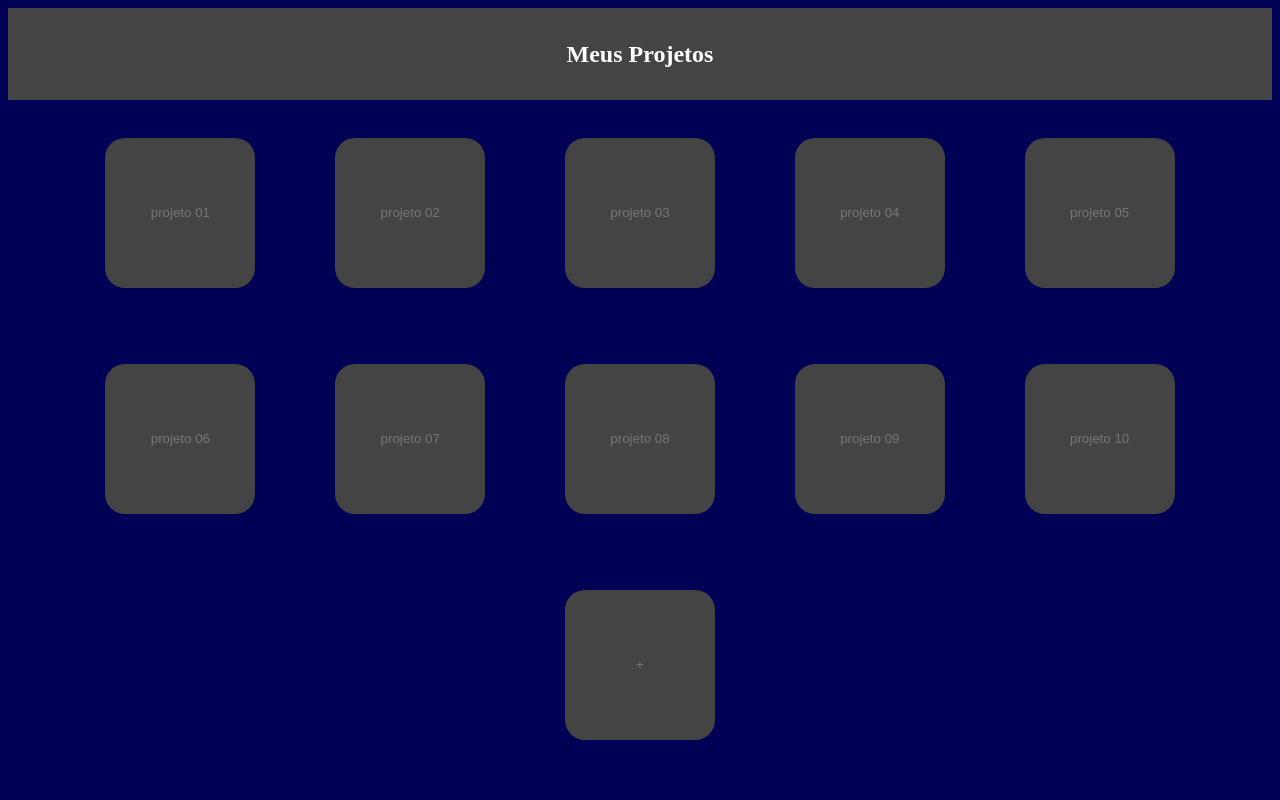
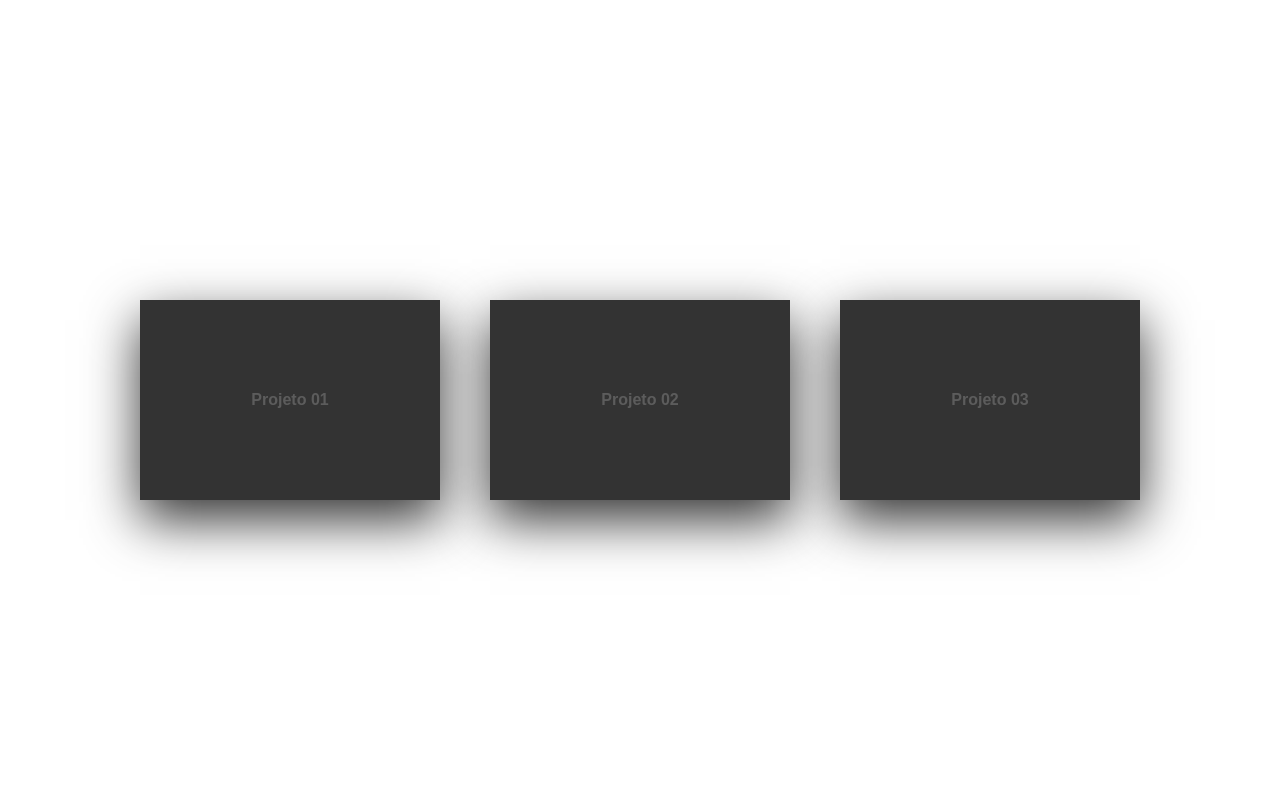
Before and after one commit to DevFelipePorto/Pixel-Piece-editor, a PHP site: page /Meus_projetos.html in a window 1280 px wide. Run offline with PHP 8.4, Linux system fonts and the light colour scheme; some libraries are stand-ins or nearby versions.

Commit message:
alterações no visual da pagina

```diff
--- a/Meus_projetos.html
+++ b/Meus_projetos.html
@@ -29,41 +29,206 @@
             padding-top: 1%;
             padding-bottom: 1%;
         }
+
+
+/* Quadados que sobem (para projetos) */
+ body{
+  display:flex;
+  margin:0;
+  padding:0;
+  min-height: 100vh;
+  justify-content: center;
+  align-items: center;
+  font-family: arial;
+}
+
+.container{
+  width: 1000px;
+  position: relative;
+  display: flex;
+  justify-content: space-between;
+  flex-wrap:wrap;
+
+}
+
+.container .card{
+  position: relative;
+}
+
+.container .card .face{
+  width:300px;
+  height: 200px;
+  transition:.4s;
+
+}
+
+.container .card .face.face1{
+  position: relative;
+  background: #333;
+  display: flex;
+  justify-content: center;
+  align-content:center;
+  align-items: center;
+  z-index: 1;
+  transform: translateY(100px);
+}
+
+.container .card:hover .face.face1{
+  transform: translateY(0);
+  box-shadow:
+    inset 0 0 60px whitesmoke,
+    inset 20px 0 80px #f0f,
+    inset -20px 0 80px #0ff,
+    inset 20px 0 300px #f0f,
+    inset -20px 0 300px #0ff,
+    0 0 50px #fff,
+    -10px 0 80px #f0f,
+    10px 0 80px #0ff;
+
+}
+
+
+.container .card .face.face1 .content{
+  opacity: .2;
+  transition:  0.5s;
+  text-align: center;
+
+
+
+}
+
+.container .card:hover .face.face1 .content{
+  opacity: 1;
+
+}
+
+.container .card .face.face1 .content i{
+  font-size: 3em;
+  color: white;
+  display: inline-block;
+
+}
+
+.container .card .face.face1 .content h3{
+  font-size: 1em;
+  color: white;
+  text-align: center;
+
+
+}
+
+.container .card .face.face1 .content a{
+   transition: .5s;
+}
+
+.container .card .face.face2{
+   position: relative;
+   background: whitesmoke;
+   display: flex;
+   align-items: center;
+   justify-content: center;
+   padding: 20px;
+  box-sizing: border-box;
+  box-shadow: 0 20px 50px rgba(0,0,0,.8);
+  transform: translateY(-100px);
+}
+
+.container .card:hover .face.face2{
+    transform: translateY(0);
+
+
+}
+
+.container .card .face.face2 .content p, a{
+  font-size: 10pt;
+  margin: 0 ;
+  padding: 0;
+  color:#333;
+}
+
+.container .card .face.face2 .content a{
+  text-decoration:none;
+  color: black;
+  box-sizing: border-box;
+  outline : 1px dashed #333;
+  padding: 10px;
+  margin: 15px 0 0;
+  display: inline-block;
+}
+
+.container .card .face.face2 .content a:hover{
+  background: #333 ;
+  color: whitesmoke;
+  box-shadow: inset 0px 0px 10px rgba(0,0,0,0.5);
+}
+/*Acaba aqui*/
+
     </style>
 
-    <body><center>
+    <body>
 
-        <div class="titulo">
+        <!--Botoes quadado Divs-->
+        <script src="https://kit.fontawesome.com/95a02bd20d.js"></script>
 
-            <center>
-                <h2>Meus Projetos</h2>
-            </center>
+        <div class="container">
+           <div class="card">
+             <div class="face face1">
+               <div class="content">
+
+                 <h3>Projeto 01</h3>
+               </div>
+             </div>
+             <div class="face face2">
+               <div class="content">
+                 <p> Nome <br>
+                    Data de criação <br>
+                    Descrição <br>
+                 </p>
+                 <a href="#" type="button">Acessar</a>
+               </div>
+             </div>
+          </div>
+
+          <div class="card">
+             <div class="face face1">
+               <div class="content">
+
+               <h3>Projeto 02</h3>
+               </div>
+             </div>
+             <div class="face face2">
+               <div class="content">
+                 <p> Nome <br>
+                    Data de criação <br>
+                    Descrição <br>
+                </p>
+                 <a href="#" type="button">Acessar</a>
+               </div>
+             </div>
+          </div>
+
+
+          <div class="card">
+             <div class="face face1">
+               <div class="content">
+
+                  <h3>Projeto 03</h3>
+               </div>
+             </div>
+             <div class="face face2">
+               <div class="content">
+                 <p>Nome <br>
+                    Data de criação <br>
+                    Descrição <br>
+                </p>
+                 <a href="#" type="button">Acessar</a>
+               </div>
+             </div>
+            </div>
 
         </div>
+        <!--Acaba aqui-->
 
-        <a href="project.html"> <button> projeto 01 </button> </a>
-
-        <a href="project.html"> <button> projeto 02 </button> </a>
-
-        <a href="project.html"> <button> projeto 03 </button> </a>
-
-        <a href="project.html"> <button> projeto 04 </button> </a>
-
-        <a href="project.html"> <button> projeto 05 </button> </a>
-
-        <a href="project.html"> <button> projeto 06 </button> </a>
-
-        <a href="project.html"> <button> projeto 07 </button> </a>
-
-        <a href="project.html"> <button> projeto 08 </button> </a>
-
-        <a href="project.html"> <button> projeto 09 </button> </a>
-
-        <a href="project.html"> <button> projeto 10 </button> </a>
-
-        <a href="project.html"> <button> + </button> </a>
-
-        </center>
     </body>
 
 </html>
--- a/estilo.css
+++ b/estilo.css
@@ -1,5 +1,5 @@
 body{
-background-color: #005;
+background-color: transparent;
 
 }
 iframe{
```
Also changed, not shown: index.html (+7 -0 lines), projetos_comunidade.html (+0 -7 lines).
